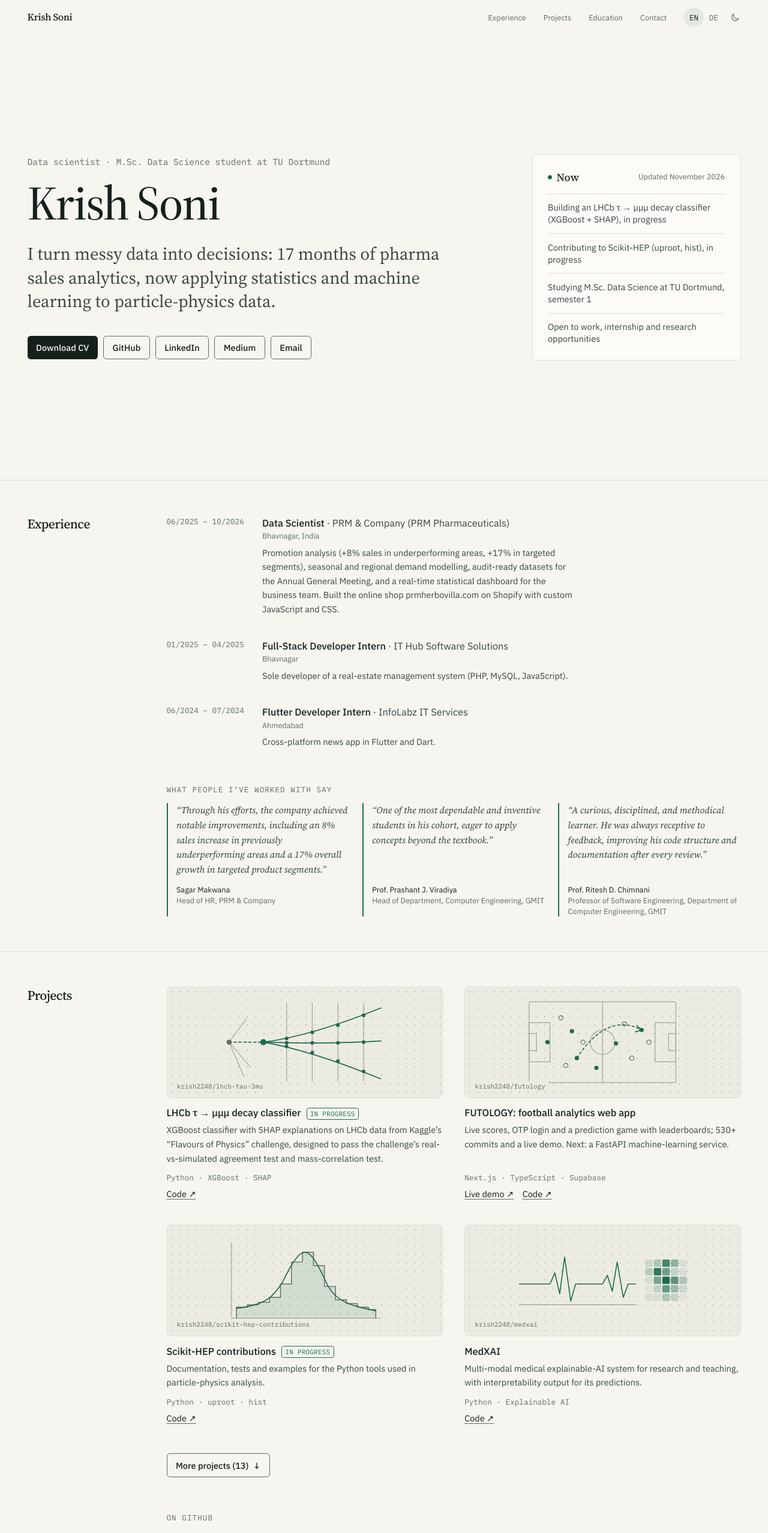
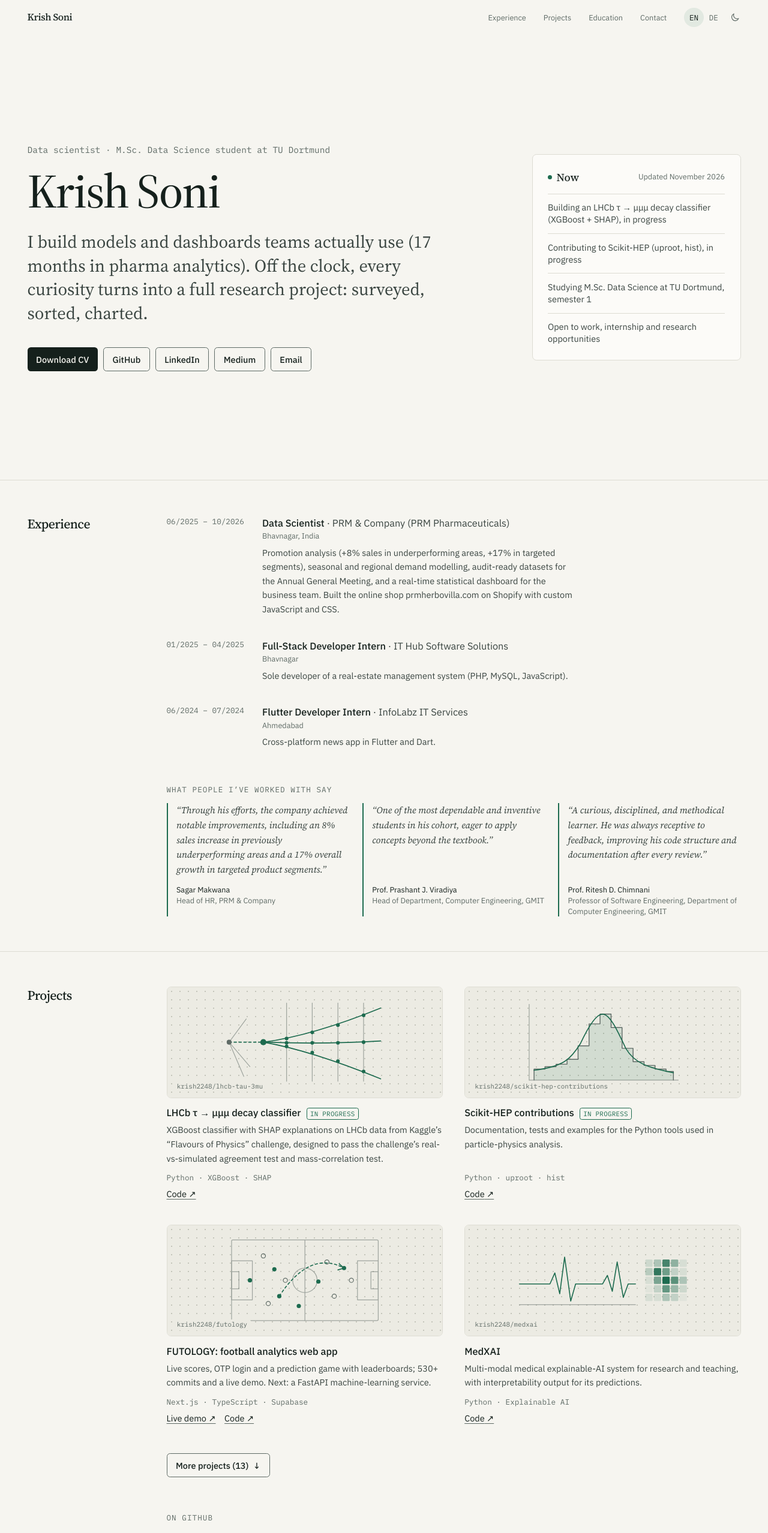
Before and after one commit to krish2248/portfolio-ml, a React (Vite) app: page / in a window 1280 px wide. Shown: the top 2556 px of the page at 60% size. Built offline with nearby package versions, Linux system fonts and the light colour scheme.

Commit message:
content: new hero statement, Scikit-HEP second; save session context
Co-Authored-By: Claude Opus 5.5 <noreply@anthropic.com>

```diff
--- a/src/content.ts
+++ b/src/content.ts
@@ -135,7 +135,7 @@ const en: Content = {
   hero: {
     tagline: 'Data scientist · M.Sc. Data Science student at TU Dortmund',
     statement:
-      'I turn messy data into decisions: 17 months of pharma sales analytics, now applying statistics and machine learning to particle-physics data.',
+      'I build models and dashboards teams actually use (17 months in pharma analytics). Off the clock, every curiosity turns into a full research project: surveyed, sorted, charted.',
     buttons: { cv: 'Download CV', email: 'Email' },
   },
   now: {
@@ -164,6 +164,15 @@ const en: Content = {
         motif: 'tracks',
       },
       {
+        id: 'scikit-hep',
+        title: 'Scikit-HEP contributions',
+        badge: 'In progress',
+        summary: 'Documentation, tests and examples for the Python tools used in particle-physics analysis.',
+        stack: ['Python', 'uproot', 'hist'],
+        url: 'https://github.com/krish2248/scikit-hep-contributions',
+        motif: 'histogram',
+      },
+      {
         id: 'futology',
         title: 'FUTOLOGY: football analytics web app',
         summary:
@@ -172,15 +181,6 @@ const en: Content = {
         url: 'https://github.com/krish2248/futology',
         live: 'https://krish2248.github.io/futology/',
         motif: 'pitch',
-      },
-      {
-        id: 'scikit-hep',
-        title: 'Scikit-HEP contributions',
-        badge: 'In progress',
-        summary: 'Documentation, tests and examples for the Python tools used in particle-physics analysis.',
-        stack: ['Python', 'uproot', 'hist'],
-        url: 'https://github.com/krish2248/scikit-hep-contributions',
-        motif: 'histogram',
       },
       {
         id: 'medxai',
@@ -426,7 +426,7 @@ const de: Content = {
   hero: {
     tagline: 'Data Scientist · Masterstudent Data Science an der TU Dortmund',
     statement:
-      'Ich mache aus unübersichtlichen Daten Entscheidungen: 17 Monate Vertriebsanalyse in der Pharmabranche, jetzt Statistik und Machine Learning auf Daten aus der Teilchenphysik.',
+      'Ich baue Modelle und Dashboards, die Teams wirklich nutzen (17 Monate Pharma-Analytics). Nach Feierabend wird aus jeder Neugier ein ganzes Forschungsprojekt: erhoben, sortiert, visualisiert.',
     buttons: { cv: 'Lebenslauf herunterladen (Englisch)', email: 'E-Mail' },
   },
   now: {
@@ -453,15 +453,15 @@ const de: Content = {
       },
       {
         ...en.projects.items[1],
+        title: 'Beiträge zu Scikit-HEP',
+        badge: 'In Arbeit',
+        summary: 'Dokumentation, Tests und Beispiele für die Python-Werkzeuge, mit denen in der Teilchenphysik Daten ausgewertet werden.',
+      },
+      {
+        ...en.projects.items[2],
         title: 'FUTOLOGY: Web-App für Fußballanalysen',
         summary:
           'Live-Ergebnisse, OTP-Login und ein Tippspiel mit Ranglisten; über 530 Commits und eine Live-Demo. Als Nächstes: ein Machine-Learning-Service mit FastAPI.',
-      },
-      {
-        ...en.projects.items[2],
-        title: 'Beiträge zu Scikit-HEP',
-        badge: 'In Arbeit',
-        summary: 'Dokumentation, Tests und Beispiele für die Python-Werkzeuge, mit denen in der Teilchenphysik Daten ausgewertet werden.',
       },
       {
         ...en.projects.items[3],
```
Also changed, not shown: 1 other file (tests, documents, lock files or other folders).
